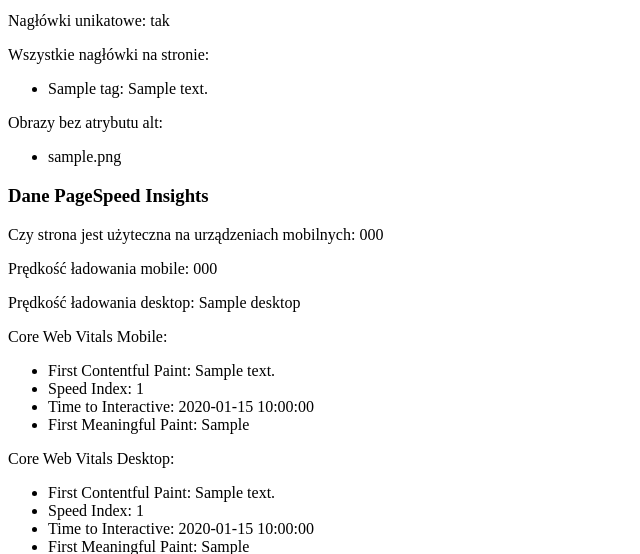
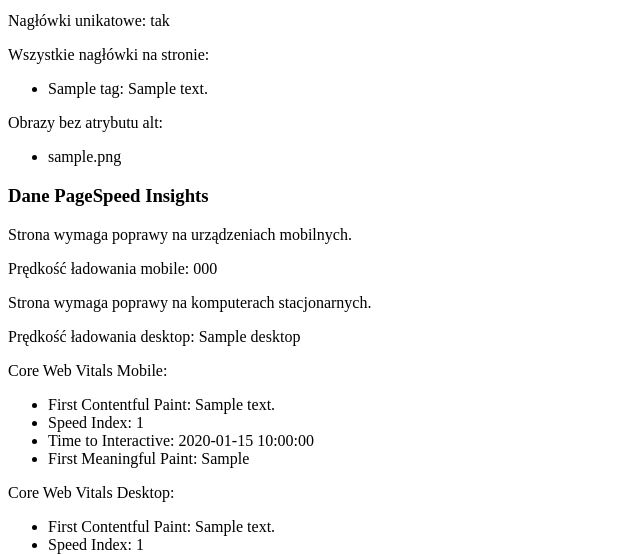
Before and after one commit to KubusQ/audytor-seo, a Symfony app: template templates/audytor/audyt.html.twig in a window 1280 px wide. Shown: the part 666-1220 px from the top of the page, without its empty margins (0-640 px from the left). Run offline with Twig, Linux system fonts and the light colour scheme; the template is opened without the code that fills it: most values are stand-ins (such as "Sample title", 1, 10 or a date in 2020); some libraries are stand-ins or nearby versions.

Commit message:
templates edit

```diff
--- a/templates/audytor/audyt.html.twig
+++ b/templates/audytor/audyt.html.twig
@@ -65,10 +65,23 @@
     <div class="bg-cyan-100 mb-1 rounded p-2">
         <h3>Dane PageSpeed Insights</h3>
         <div class="rounded border-2 border-red-900 pl-2 mb-10">
-            <p>Czy strona jest użyteczna na urządzeniach mobilnych: {{ dataPageSpeed.metrics.mobile.mobileFriendly }}</p>
+            <p>
+            {% if dataPageSpeed.mobile <= 49 %}
+                Strona wymaga poprawy na urządzeniach mobilnych.
+            {% else %}
+                Strona jest użyteczna na urządzeniach mobilnych.
+            {% endif %}
+            </p>
+            <p>Prędkość ładowania mobile: {{ dataPageSpeed.mobile }}</p>
         </div>
         <div class="rounded border-2 border-red-900 pl-2 mb-10">
-            <p>Prędkość ładowania mobile: {{ dataPageSpeed.mobile }}</p>
+            <p>
+            {% if dataPageSpeed.desktop <= 49 %}
+                Strona wymaga poprawy na komputerach stacjonarnych.
+            {% else %}
+                Strona jest użyteczna na komputerach stacjonarnych.
+            {% endif %}
+            </p>
             <p>Prędkość ładowania desktop: {{ dataPageSpeed.desktop }}</p>
         </div>
         <div class="rounded border-2 border-red-900 pl-2 mb-10">
```
